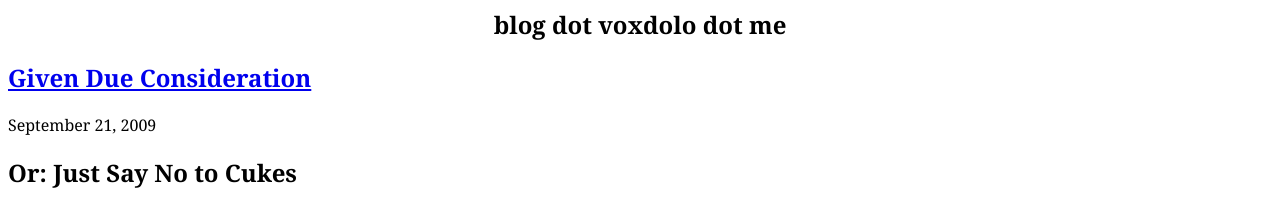
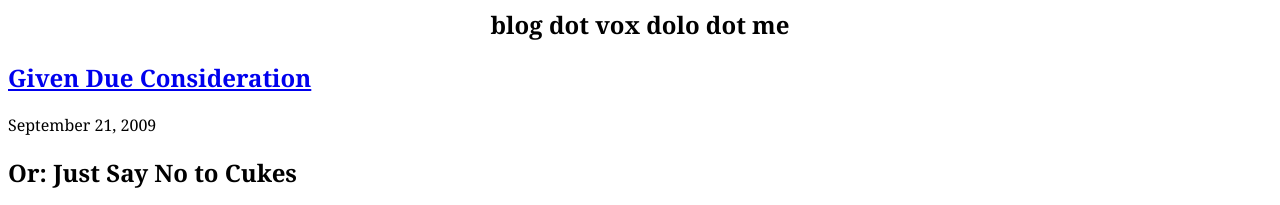
Before and after one commit to mrmemes-eth/voxdolo.github.com, a Jekyll site: the page built from index.md, in a window 1280 px wide and 900 px high. Shown: the top 205 px of the window. Built offline with Jekyll 4.4.1, drawn with Linux system fonts in a browser that asks for light colours; comment, search, counter and statistics services are not loaded.

Commit message:
Fix that vox dolo was spelt voxdolo

```diff
--- a/index.md
+++ b/index.md
@@ -3,7 +3,7 @@ layout: blag
 
 ---
 
-# blog dot voxdolo dot me
+# blog dot vox dolo dot me
 
 {% for post in site.posts limit:1 %}
   <div id='latest'>
```
